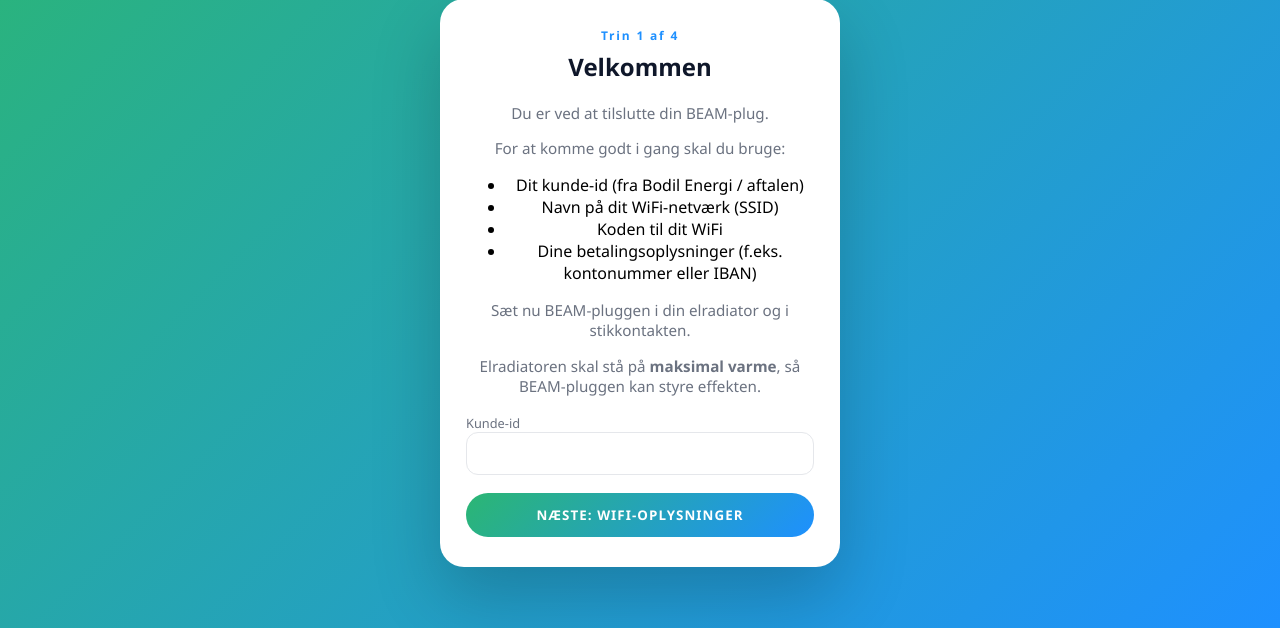
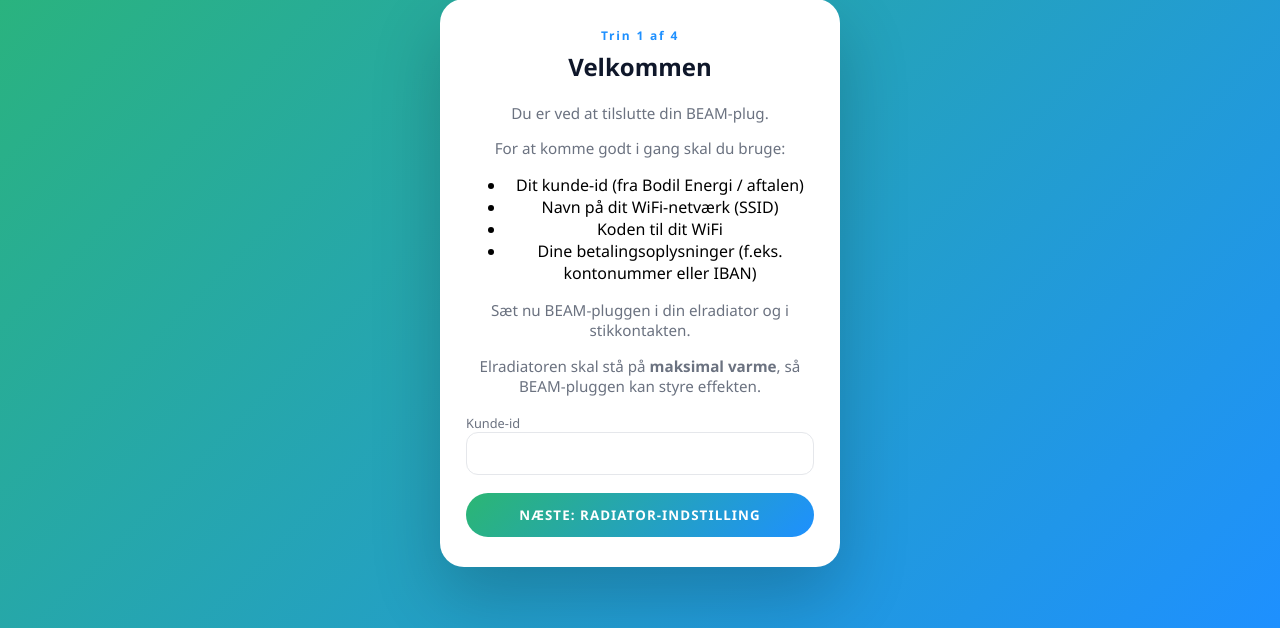
Before and after one commit to mbitsch/beamplug-onboarding, a Flask app: page /onboarding in a window 1280 px wide. Shown: the part 172-800 px from the top of the page. Run offline with Flask 3, Linux system fonts and the light colour scheme.

Commit message:
Ændring i html

```diff
--- a/templates/step1.html
+++ b/templates/step1.html
@@ -22,7 +22,7 @@
             <input type="text" name="customer_id" required />
         </label>
         <input type="hidden" name="step" value="2" />
-        <button type="submit">Næste: WiFi-oplysninger</button>
+        <button type="submit">Næste: Radiator-indstilling</button>
     </form>
 </div>
 {% endblock %}
--- a/templates/step2.html
+++ b/templates/step2.html
@@ -19,7 +19,7 @@
         <input type="hidden" name="wifi_ssid" value="{{ wifi_ssid }}">
         <input type="hidden" name="wifi_password" value="{{ wifi_password }}">
         <input type="hidden" name="step" value="3" />
-        <button type="submit">Næste: Betalingsoplysninger</button>
+        <button type="submit">Næste: WiFi-oplysninger</button>
     </form>
 </div>
 {% endblock %}
--- a/templates/step3.html
+++ b/templates/step3.html
@@ -18,7 +18,7 @@
 
         <input type="hidden" name="customer_id" value="{{ customer_id }}">
         <input type="hidden" name="step" value="4" />
-        <button type="submit">Næste: Radiator-indstilling</button>
+        <button type="submit">Næste: Betalingsoplysninger</button>
     </form>
 </div>
 {% endblock %}
```
